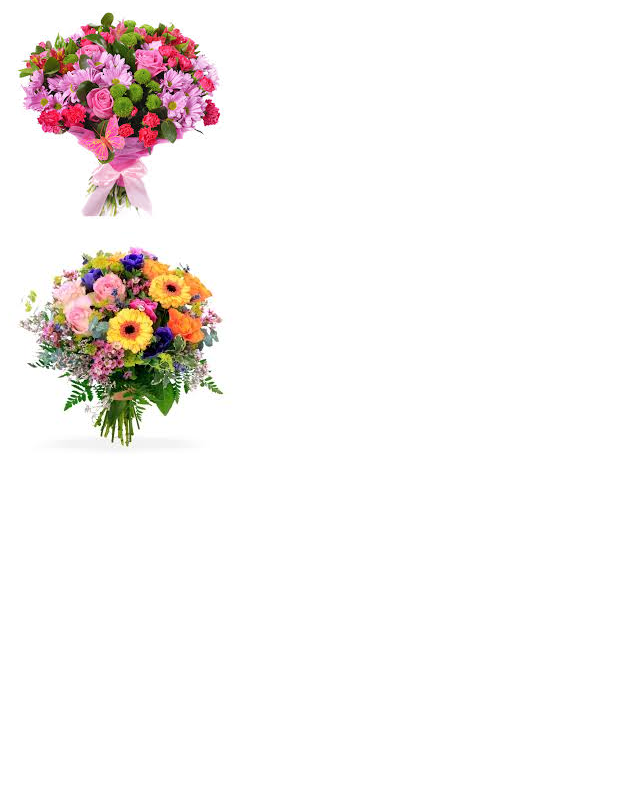
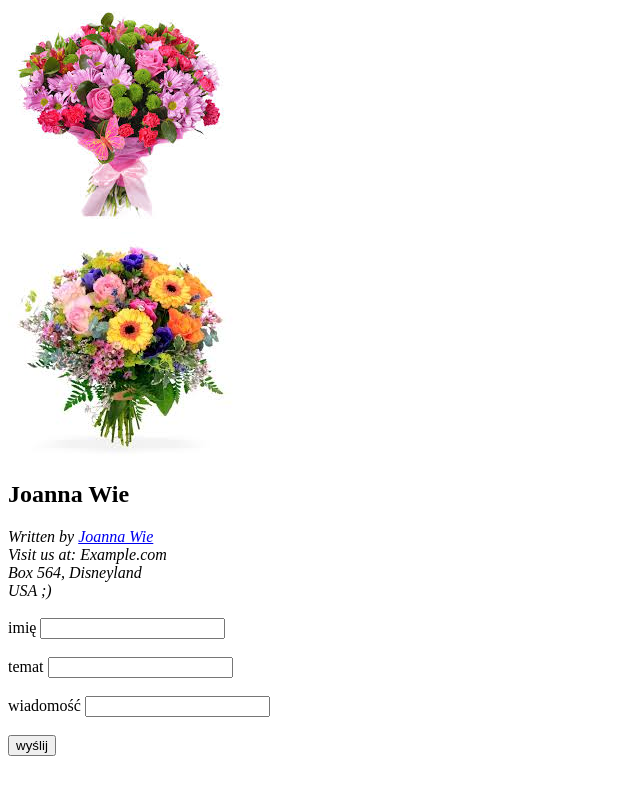
Before and after one commit to joanna-wieczorek/15-html-prosta-strona, a plain HTML site: page index.html in a window 1280 px wide. Shown: the part 916-1710 px from the top of the page, without its empty margins (0-640 px from the left). Before the commit the page ends 1385 px from the top, so only its background shows below. Drawn offline with Linux system fonts and the light colour scheme; files whose address does not match are found by name.

Commit message:
dodałam -Contact-

```diff
--- a/index.html
+++ b/index.html
@@ -53,5 +53,26 @@
         <div class="portfolio-item"><img src="C:/Users/komp danki/Desktop/15-html-prosta-strona/img/kwiaty2.jpg"></div>
         <div class="portfolio-item"><img src="C:/Users/komp danki/Desktop/15-html-prosta-strona/img/kwiaty3.jpg"></div>
     </section>
+    <section>
+        <h1 id="contact">Joanna Wie</h1>
+        <address>
+            Written by <a href="mailto:joannawie@example.com">Joanna Wie</a><br>
+            Visit us at: Example.com<br>
+            Box 564, Disneyland<br>
+            USA ;)
+        </address>
+        <br>
+        <form>
+            <label>imię</label>
+            <input type="text" value="" required><br><br>
+            <label>temat</label>
+            <input type="text" value="" required><br><br>
+            <label>wiadomość</label>
+            <input type="text" value="" required><br><br>
+            <input type="submit" value="wyślij">
+        </form>
+    </section>
+    <br>
+    <br>
 </body>
 </html>
```
